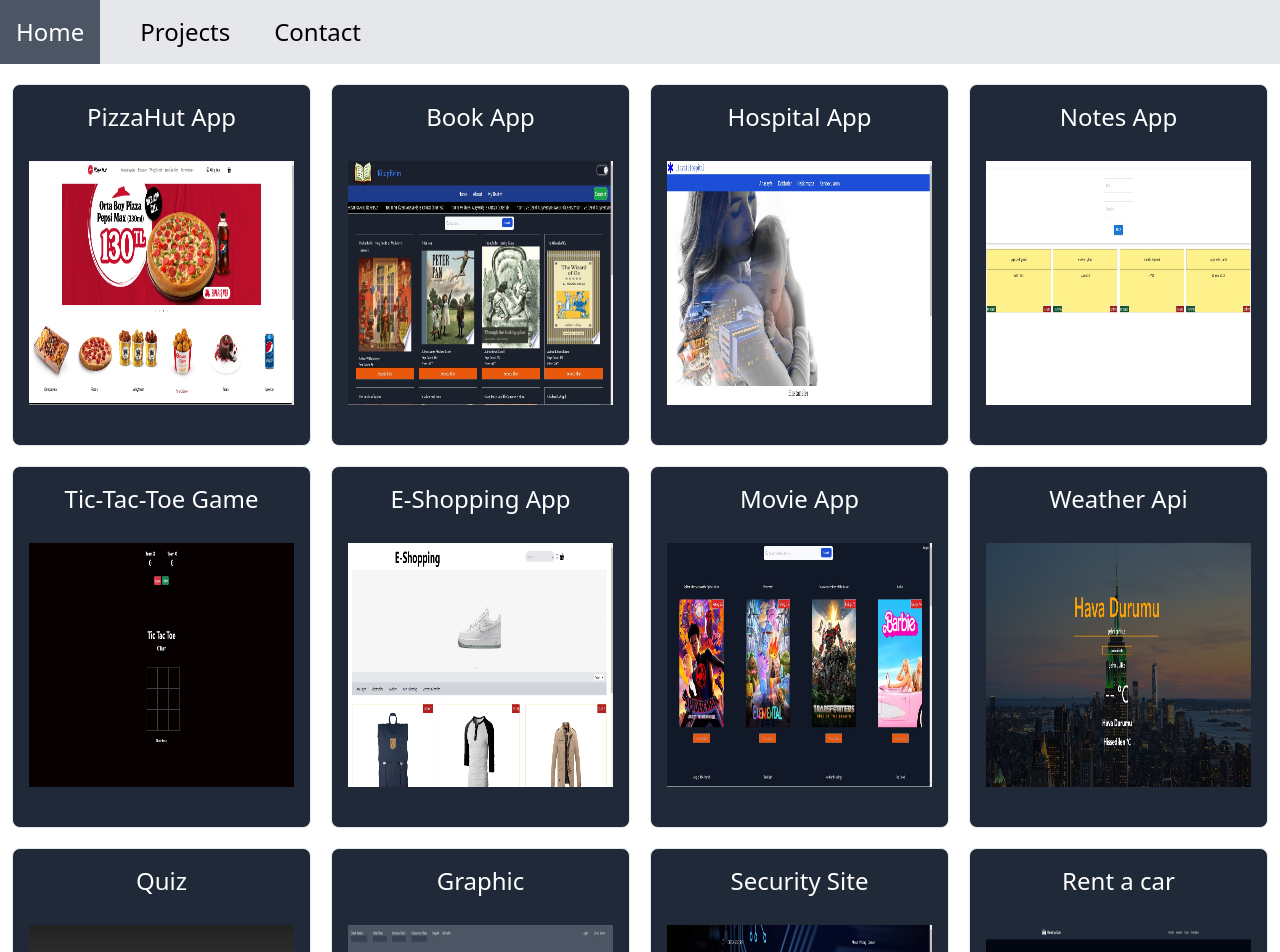
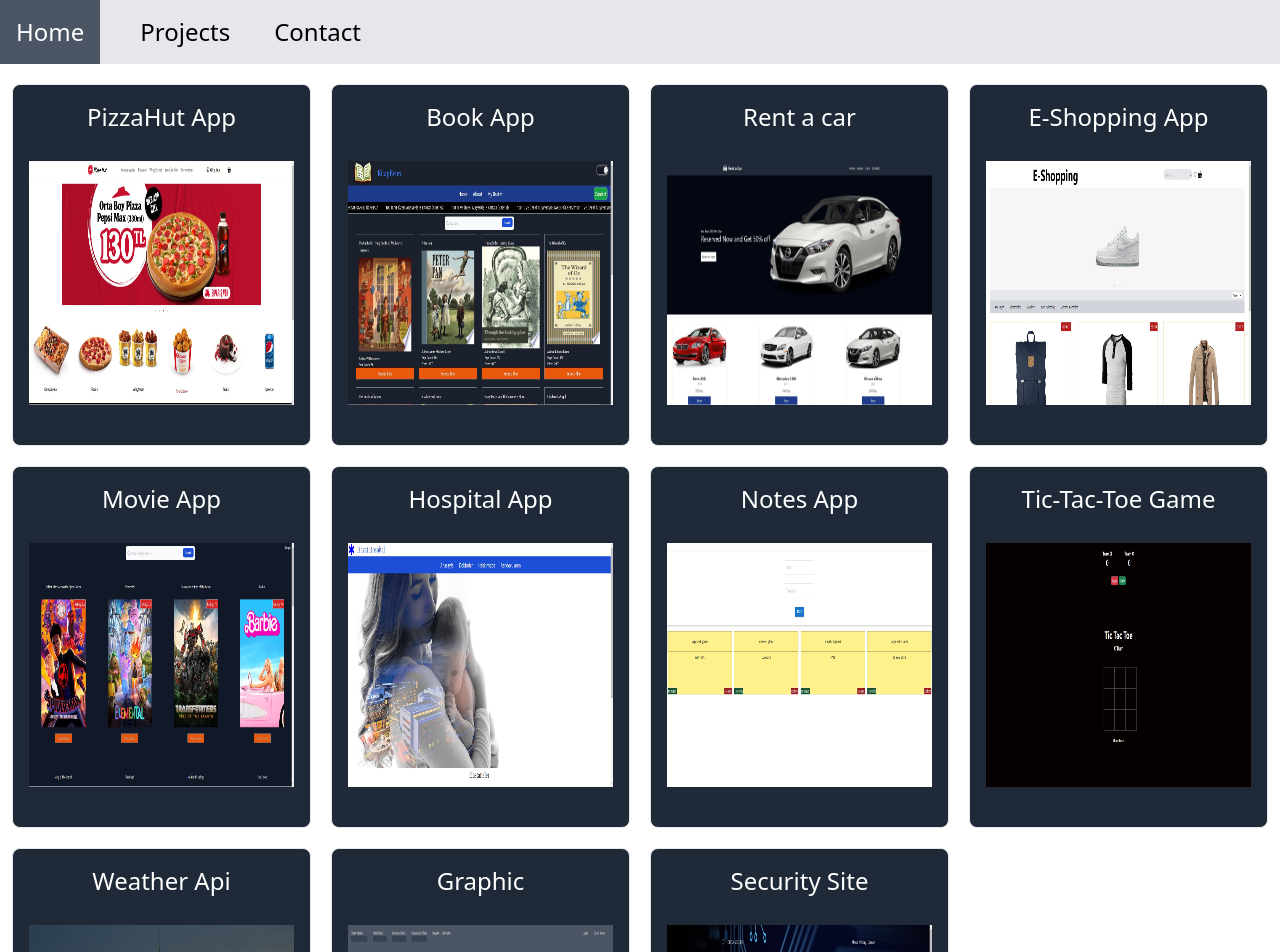
Before and after one commit to salihcelebi96/Portfolio, a React (Create React App) app: page /projects in a window 1280 px wide. Shown: the top 952 px of the page. Built offline with nearby package versions, Linux system fonts and the light colour scheme.

Commit message:
40.commit

```diff
--- a/src/data/dataProjects.js
+++ b/src/data/dataProjects.js
@@ -77,16 +77,16 @@
 
 
 export const screenData = [
-  { name: "Rent a car", image: rentscreen, url: vercelUrls[0], tools: Tools[0], info: Info[0], sourceCode: sourceCode[0] },
+
   { name: "Security Site", image: corporate, url: vercelUrls[1], tools: Tools[1], info: Info[1], sourceCode: sourceCode[1] },
   { name: "Graphic", image: graphic, url: vercelUrls[2], tools: Tools[2], info: Info[2], sourceCode: sourceCode[2] },
-  { name: "Quiz", image: quiz, url: vercelUrls[3], tools: Tools[3], info: Info[3], sourceCode: sourceCode[3] },
   { name: "Weather Api", image: weather, url: vercelUrls[4], tools: Tools[4], info: Info[4], sourceCode: sourceCode[4] },
-  { name: "Movie App", image: movie, url: vercelUrls[5], tools: Tools[5], info: Info[5], sourceCode: sourceCode[5] },
-  { name: "E-Shopping App", image: ticaret, url: vercelUrls[6], tools: Tools[6], info: Info[6], sourceCode: sourceCode[6] },
   { name: "Tic-Tac-Toe Game", image: tictactoe, url: vercelUrls[7], tools: Tools[7], info: Info[7], sourceCode: sourceCode[7] },
   { name:"Notes App", image:notes, url: vercelUrls[8],tools: Tools[8], info: Info[8], sourceCode: sourceCode[8]},
   { name:"Hospital App", image:hospital, url: vercelUrls[9],tools: Tools[9], info: Info[9], sourceCode: sourceCode[9]},
+  { name: "Movie App", image: movie, url: vercelUrls[5], tools: Tools[5], info: Info[5], sourceCode: sourceCode[5] },
+  { name: "E-Shopping App", image: ticaret, url: vercelUrls[6], tools: Tools[6], info: Info[6], sourceCode: sourceCode[6] },
+  { name: "Rent a car", image: rentscreen, url: vercelUrls[0], tools: Tools[0], info: Info[0], sourceCode: sourceCode[0] },
   {name: "Book App",image:book, url:vercelUrls[10],tools: Tools[10], info: Info[10], sourceCode: sourceCode[10]},
   {name: "PizzaHut App",image:pizzaHut, url:vercelUrls[11],tools: Tools[11], info: Info[11], sourceCode: sourceCode[11]},
 ];
```
